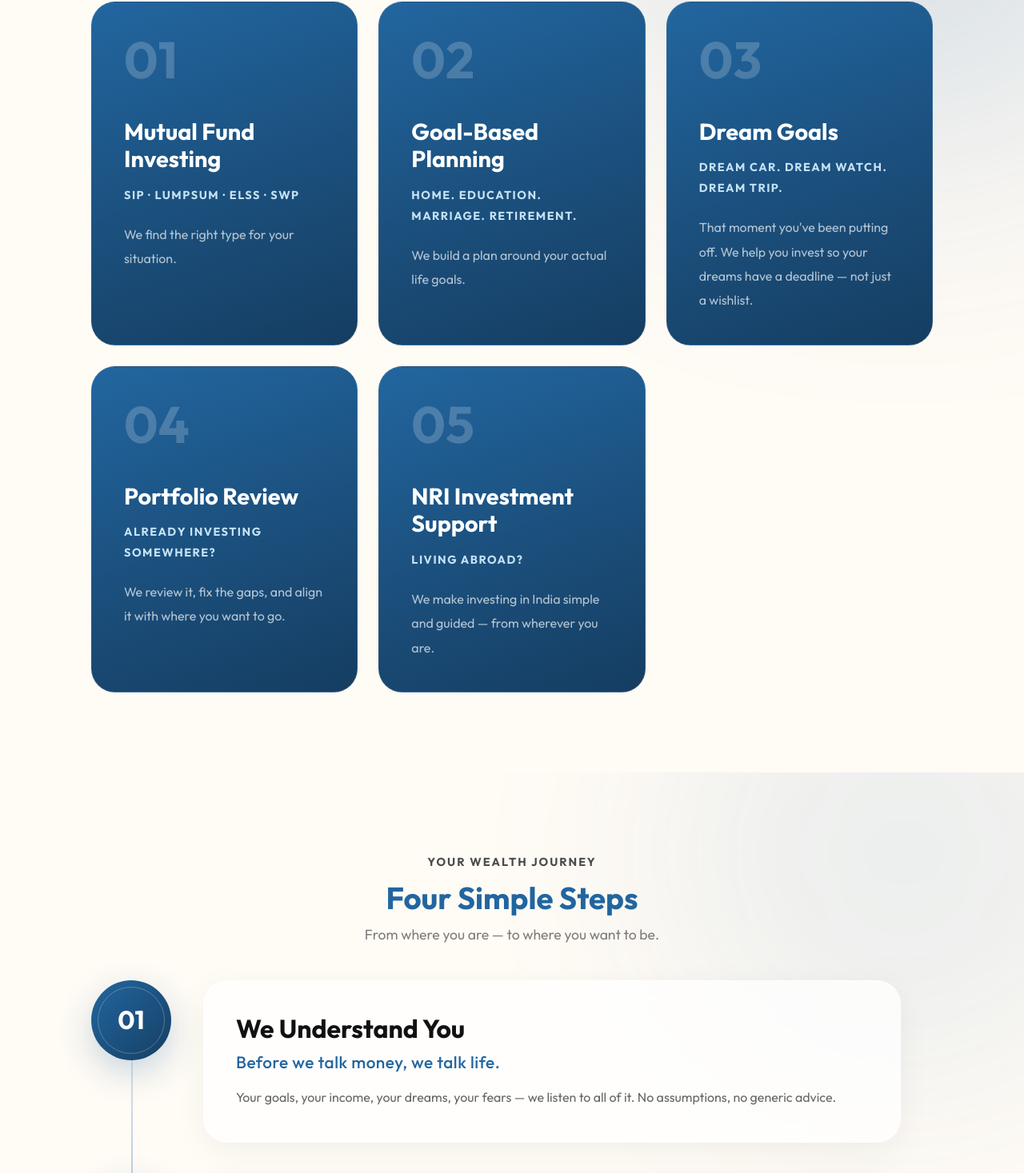
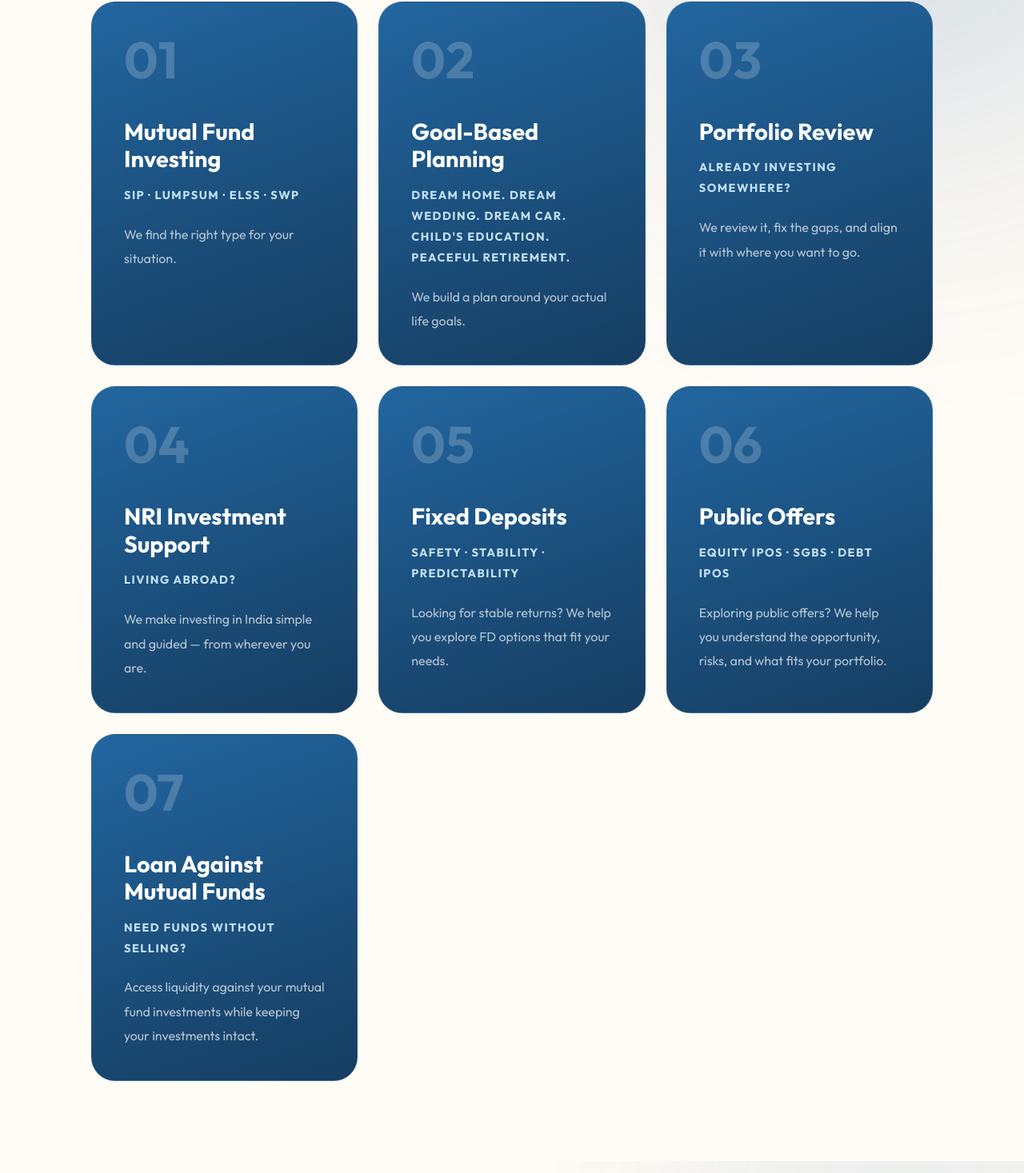
Before and after one commit to wisewealthmf/wisewealth-frontend, a React (Create React App) app: page / in a window 1280 px wide. Shown: the part 1058-2525 px from the top of the page at 80% size. Built offline with nearby package versions, Linux system fonts and the light colour scheme; no server answers.

Commit message:
Extra Services Added

```diff
--- a/src/components/AboutPage.js
+++ b/src/components/AboutPage.js
@@ -435,9 +435,11 @@ const AboutPage = () => {
                   <option value="">Select Interest Type *</option>
                   <option value="mutual-fund">Mutual Fund Investment</option>
                   <option value="goal-planning">Goal Based Planning</option>
-                  <option value="dream-goals">Dream Goals Planning</option>
                   <option value="portfolio-review">Portfolio Review</option>
                   <option value="nri-support">NRI Investment Support</option>
+                  <option value="fixed-deposits">Fixed Deposits</option>
+                  <option value="public-offers">Public Offers</option>
+                  <option value="loan-against-mutual-funds">Loan Against Mutual Funds</option>
                   <option value="others">Others</option>
                 </select>
               </div>
--- a/src/components/ContactPage.js
+++ b/src/components/ContactPage.js
@@ -335,9 +335,11 @@ const ContactPage = () => {
                   <option value="">Select Interest Type *</option>
                   <option value="mutual-fund">Mutual Fund Investment</option>
                   <option value="goal-planning">Goal Based Planning</option>
-                  <option value="dream-goals">Dream Goals Planning</option>
                   <option value="portfolio-review">Portfolio Review</option>
                   <option value="nri-support">NRI Investment Support</option>
+                  <option value="fixed-deposits">Fixed Deposits</option>
+                  <option value="public-offers">Public Offers</option>
+                  <option value="loan-against-mutual-funds">Loan Against Mutual Funds</option>
                   <option value="others">Others</option>
                 </select>
               </div>
--- a/src/components/PlanTomorrowModal.jsx
+++ b/src/components/PlanTomorrowModal.jsx
@@ -189,9 +189,11 @@ const PlanTomorrowModal = ({
               <option value="">Select Interest Type</option>
               <option value="mutual-fund">Mutual Fund Investment</option>
               <option value="goal-planning">Goal Based Planning</option>
-              <option value="dream-goals">Dream Goals Planning</option>
               <option value="portfolio-review">Portfolio Review</option>
               <option value="nri-support">NRI Investment Support</option>
+              <option value="fixed-deposits">Fixed Deposits</option>
+              <option value="public-offers">Public Offers</option>
+              <option value="loan-against-mutual-funds">Loan Against Mutual Funds</option>
               <option value="others">Others</option>
             </select>
           </div>
--- a/src/components/sections/FAQSection.js
+++ b/src/components/sections/FAQSection.js
@@ -221,9 +221,11 @@ const FAQSection = () => {
                 <option value="">Select Interest Type *</option>
                 <option value="mutual-fund">Mutual Fund Investment</option>
                 <option value="goal-planning">Goal Based Planning</option>
-                <option value="dream-goals">Dream Goals Planning</option>
                 <option value="portfolio-review">Portfolio Review</option>
                 <option value="nri-support">NRI Investment Support</option>
+                <option value="fixed-deposits">Fixed Deposits</option>
+                <option value="public-offers">Public Offers</option>
+                <option value="loan-against-mutual-funds">Loan Against Mutual Funds</option>
                 <option value="others">Others</option>
               </select>
               <div className="captcha-box">
--- a/src/components/sections/ServicesSection.js
+++ b/src/components/sections/ServicesSection.js
@@ -16,30 +16,44 @@ const ServicesSection = () => {
     {
       id: 2,
       title: 'Goal-Based Planning',
-      subtitle: 'Home. Education. Marriage. Retirement.',
+      subtitle: 'Dream Home. Dream Wedding. Dream Car. Child\'s Education. Peaceful Retirement.',
       description: 'We build a plan around your actual life goals.',
       color: '#4a9fd8'
     },
     {
       id: 3,
-      title: 'Dream Goals',
-      subtitle: 'Dream car. Dream watch. Dream trip.',
-      description: "That moment you've been putting off. We help you invest so your dreams have a deadline — not just a wishlist.",
-      color: '#d4af37'
-    },
-    {
-      id: 4,
       title: 'Portfolio Review',
       subtitle: 'Already investing somewhere?',
       description: 'We review it, fix the gaps, and align it with where you want to go.',
       color: '#4caf50'
     },
     {
-      id: 5,
+      id: 4,
       title: 'NRI Investment Support',
       subtitle: 'Living abroad?',
       description: 'We make investing in India simple and guided — from wherever you are.',
       color: '#ff9800'
+    },
+    {
+      id: 5,
+      title: 'Fixed Deposits',
+      subtitle: 'Safety · Stability · Predictability',
+      description: 'Looking for stable returns? We help you explore FD options that fit your needs.',
+      color: '#795548'
+    },
+    {
+      id: 6,
+      title: 'Public Offers',
+      subtitle: 'Equity IPOs · SGBs · Debt IPOs',
+      description: 'Exploring public offers? We help you understand the opportunity, risks, and what fits your portfolio.',
+      color: '#9c27b0'
+    },
+    {
+      id: 7,
+      title: 'Loan Against Mutual Funds',
+      subtitle: 'Need funds without selling?',
+      description: 'Access liquidity against your mutual fund investments while keeping your investments intact.',
+      color: '#009688'
     }
   ];
 
```
